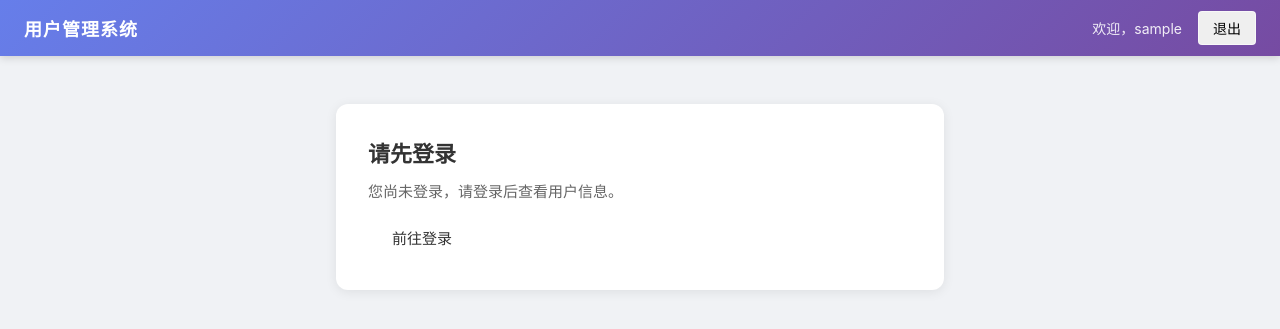
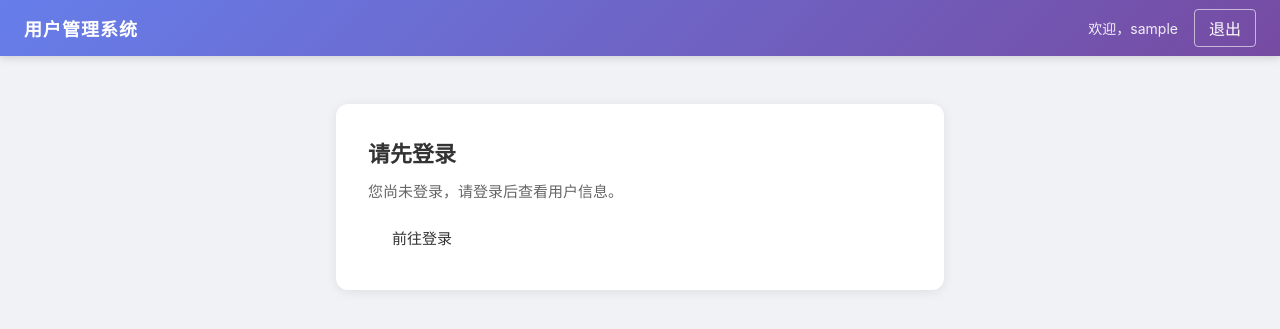
Before and after one commit to na-asuka/second-day, a Flask app: page / in a window 1280 px wide. Shown: the top 329 px of the page. Run offline with Flask 3, Linux system fonts and the light colour scheme; the visitor is signed in with stand-in values (Sample User, id 1); parts of the project's set-up code (start-up, migrations or seed data) failed here and were passed over.

Commit message:
修复: CSP兼容性-移除内联style/添加按钮样式

```diff
--- a/static/css/style.css
+++ b/static/css/style.css
@@ -60,6 +60,26 @@ a {
 }
 
 .nav-link:hover {
+    background: rgba(255, 255, 255, 0.2);
+}
+
+.nav-form {
+    display: inline;
+}
+
+.nav-link-btn {
+    font-size: 14px;
+    padding: 6px 14px;
+    border-radius: 4px;
+    border: 1px solid rgba(255, 255, 255, 0.6);
+    background: none;
+    color: #fff;
+    font: inherit;
+    cursor: pointer;
+    transition: background 0.2s;
+}
+
+.nav-link-btn:hover {
     background: rgba(255, 255, 255, 0.2);
 }
 
--- a/templates/base.html
+++ b/templates/base.html
@@ -14,9 +14,9 @@
         <div class="nav-right">
             {% if session.get("username") %}
                 <span class="nav-welcome">欢迎，{{ session["username"] }}</span>
-                <form method="post" action="/logout" style="display:inline">
+                <form method="post" action="/logout" class="nav-form">
                     <input type="hidden" name="_csrf_token" value="{{ csrf_token }}">
-                    <button type="submit" class="nav-link">退出</button>
+                    <button type="submit" class="nav-link-btn">退出</button>
                 </form>
             {% else %}
                 <a href="/login" class="nav-link">登录</a>
```
